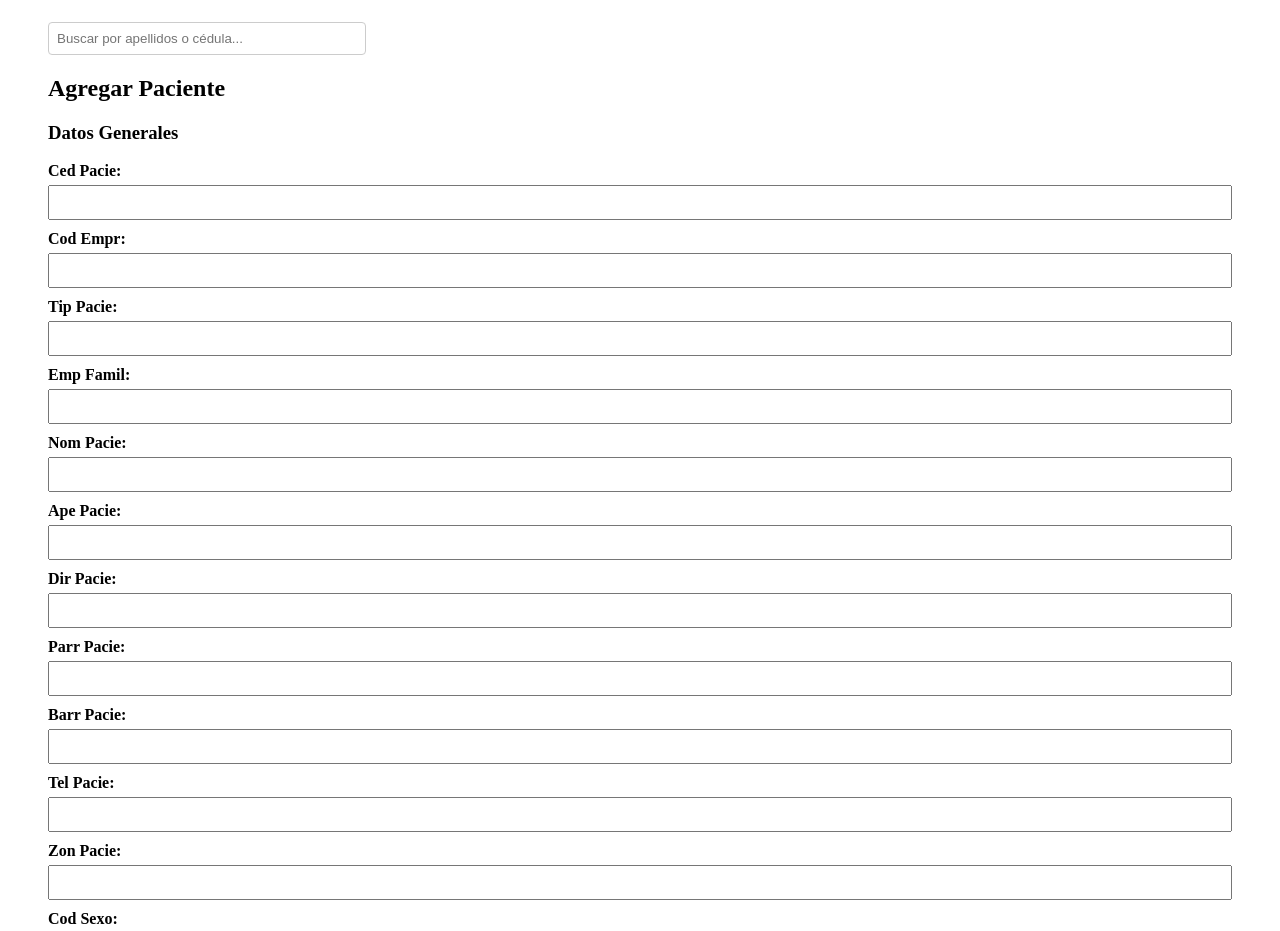
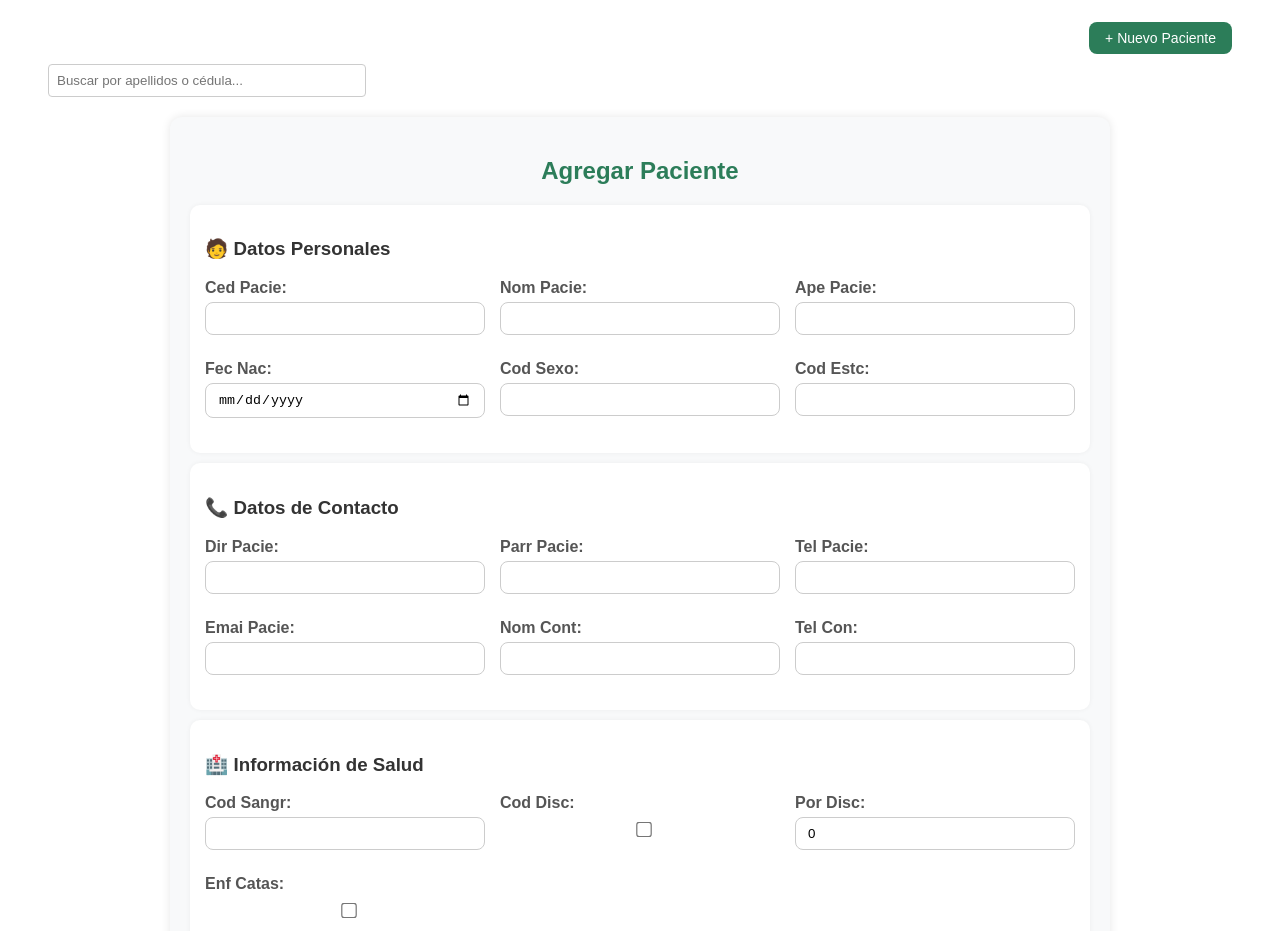
Before and after one commit to ecornejoprv/desarrollo-dispensario, a React (Vite) app in the folder frontend/: page /pacientes in a window 1280 px wide. Shown: the part 120-1051 px from the top of the page. Built offline with nearby package versions, Linux system fonts and the light colour scheme; no server answers; sample sign-in values are in the browser's storage.

Commit message:
MODIFICACIÓN FORMULARIO PACIENTES, MEJORA DE DISEÑOS

```diff
--- a/frontend/src/pages/PacienteForm.jsx
+++ b/frontend/src/pages/PacienteForm.jsx
@@ -35,7 +35,7 @@ export default function PacienteForm({ guardarPaciente, pacienteEditando }) {
     pacie_late_pacie: "",
     pacie_est_pacie: "Activo",
   });
-
+  const [errores, setErrores] = useState({});
   useEffect(() => {
     if (pacienteEditando) {
       setFormData(pacienteEditando);
@@ -82,35 +82,101 @@ export default function PacienteForm({ guardarPaciente, pacienteEditando }) {
       ...formData,
       [name]: type === "checkbox" ? checked : value,
     });
+    setErrores({ ...errores, [name]: "" }); // Limpiar errores al escribir
+  };
+
+  const validarFormulario = () => {
+    let errores = {};
+
+    if (!formData.pacie_ced_pacie) errores.pacie_ced_pacie = "La cédula es obligatoria.";
+    if (!formData.pacie_nom_pacie) errores.pacie_nom_pacie = "El nombre es obligatorio.";
+    if (!formData.pacie_ape_pacie) errores.pacie_ape_pacie = "El apellido es obligatorio.";
+    if (!formData.pacie_tel_pacie) errores.pacie_tel_pacie = "El teléfono es obligatorio.";
+    if (!formData.pacie_emai_pacie) errores.pacie_emai_pacie = "El correo electrónico es obligatorio.";
+    if (!formData.pacie_fec_nac) errores.pacie_fec_nac = "La fecha de nacimiento es obligatoria.";
+
+    setErrores(errores);
+    return Object.keys(errores).length === 0;
   };
 
   const handleSubmit = (e) => {
     e.preventDefault();
+    if (!validarFormulario()) {
+      alert("Por favor, completa todos los campos obligatorios.");
+      return;
+    }
     guardarPaciente(formData);
+    setFormData({
+      pacie_ced_pacie: "",
+      pacie_nom_pacie: "",
+      pacie_ape_pacie: "",
+      pacie_tel_pacie: "",
+      pacie_emai_pacie: "",
+      pacie_fec_nac: "",
+      pacie_est_pacie: "Activo",
+    });
   };
+
 
   return (
     <form onSubmit={handleSubmit} className="paciente-form">
       <h2>{pacienteEditando ? "Editar Paciente" : "Agregar Paciente"}</h2>
 
+      {/* Sección de Datos Personales */}
       <div className="form-section">
-        <h3>Datos Generales</h3>
+        <h3>🧑 Datos Personales</h3>
         <div className="form-grid">
-          {Object.entries(formData).map(([key, value]) => (
+          {["pacie_ced_pacie", "pacie_nom_pacie", "pacie_ape_pacie", "pacie_fec_nac", "pacie_cod_sexo", "pacie_cod_estc"].map((key) => (
             <div className="form-group" key={key}>
-              <label>{key.replace(/pacie_|_/g, ' ').replace(/\b\w/g, (char) => char.toUpperCase())}:</label>
-              {typeof value === 'boolean' ? (
+              <label>{key.replace(/pacie_|_/g, ' ').replace(/\b\w/g, char => char.toUpperCase())}:</label>
+              <input
+                type={key.includes("fec") ? "date" : "text"}
+                name={key}
+                value={formData[key]}
+                onChange={handleChange}
+              />
+            </div>
+          ))}
+        </div>
+      </div>
+
+      {/* Sección de Contacto */}
+      <div className="form-section">
+        <h3>📞 Datos de Contacto</h3>
+        <div className="form-grid">
+          {["pacie_dir_pacie", "pacie_parr_pacie", "pacie_tel_pacie", "pacie_emai_pacie", "pacie_nom_cont", "pacie_tel_con"].map((key) => (
+            <div className="form-group" key={key}>
+              <label>{key.replace(/pacie_|_/g, ' ').replace(/\b\w/g, char => char.toUpperCase())}:</label>
+              <input
+                type="text"
+                name={key}
+                value={formData[key]}
+                onChange={handleChange}
+              />
+            </div>
+          ))}
+        </div>
+      </div>
+
+      {/* Sección de Salud */}
+      <div className="form-section">
+        <h3>🏥 Información de Salud</h3>
+        <div className="form-grid">
+          {["pacie_cod_sangr", "pacie_cod_disc", "pacie_por_disc", "pacie_enf_catas"].map((key) => (
+            <div className="form-group" key={key}>
+              <label>{key.replace(/pacie_|_/g, ' ').replace(/\b\w/g, char => char.toUpperCase())}:</label>
+              {typeof formData[key] === 'boolean' ? (
                 <input
                   type="checkbox"
                   name={key}
-                  checked={value}
+                  checked={formData[key]}
                   onChange={handleChange}
                 />
               ) : (
                 <input
-                  type={key.includes("fec") ? "date" : key.includes("por_disc") ? "number" : "text"}
+                  type={key.includes("por_disc") ? "number" : "text"}
                   name={key}
-                  value={value}
+                  value={formData[key]}
                   onChange={handleChange}
                 />
               )}
@@ -124,4 +190,5 @@ export default function PacienteForm({ guardarPaciente, pacienteEditando }) {
       </button>
     </form>
   );
+
 }
--- a/frontend/src/pages/Pacientes.jsx
+++ b/frontend/src/pages/Pacientes.jsx
@@ -62,6 +62,12 @@ export default function Pacientes() {
   return (
     <div className="pacientes-container">
       <h1>Gestión de Pacientes</h1>
+      {/* Botón para crear un nuevo paciente */}
+      <div className="button-container">
+          <button onClick={() => setPacienteEditando(null)} className="nuevo-paciente-button">
+            + Nuevo Paciente
+          </button>
+        </div>
 
       {/* Campo de búsqueda */}
       <div className="search-container">
--- a/frontend/src/pages/styles/pacientes.css
+++ b/frontend/src/pages/styles/pacientes.css
@@ -86,3 +86,117 @@
   background-color: #e0e0e0;
   cursor: not-allowed;
 }
+
+/* estilos generales del formulario */
+.paciente-form {
+  max-width: 900px;
+  margin: 0 auto;
+  padding: 20px;
+  background: #f8f9fa;
+  border-radius: 12px;
+  box-shadow: 0 0 10px rgba(0, 0, 0, 0.1);
+  font-family: Arial, sans-serif;
+  color: #333;
+}
+
+/* título del formulario */
+.paciente-form h2 {
+  text-align: center;
+  color: #2c7d59;
+  margin-bottom: 20px;
+}
+
+/* secciones del formulario */
+.form-section {
+  margin-bottom: 25px;
+  padding: 15px;
+  background: white;
+  border-radius: 10px;
+  box-shadow: 0 0 5px rgba(0, 0, 0, 0.05);
+}
+
+/* contenedor de grid para organizar campos */
+.form-grid {
+  display: grid;
+  grid-template-columns: repeat(auto-fit, minmax(250px, 1fr));
+  gap: 15px;
+  margin-top: 10px;
+}
+
+/* estilo de cada grupo de campos */
+.form-group {
+  display: flex;
+  flex-direction: column;
+}
+
+/* etiquetas */
+.form-group label {
+  margin-bottom: 5px;
+  font-weight: bold;
+  color: #555;
+}
+
+/* campos de entrada */
+.form-group input[type="text"],
+.form-group input[type="date"],
+.form-group input[type="number"],
+.form-group input[type="email"] {
+  padding: 8px 12px;
+  border: 1px solid #ccc;
+  border-radius: 8px;
+  transition: all 0.3s ease;
+}
+
+/* checkbox */
+.form-group input[type="checkbox"] {
+  margin-top: 6px;
+  transform: scale(1.2);
+}
+
+/* efectos al enfocar */
+.form-group input:focus {
+  outline: none;
+  border-color: #2c7d59;
+  box-shadow: 0 0 5px rgba(44, 125, 89, 0.5);
+}
+
+/* botón de enviar */
+.submit-button {
+  display: block;
+  width: 100%;
+  padding: 10px;
+  background: linear-gradient(135deg, #2c7d59, #58b981);
+  color: white;
+  border: none;
+  border-radius: 10px;
+  font-size: 16px;
+  cursor: pointer;
+  transition: background 0.3s ease;
+}
+
+.submit-button:hover {
+  background: linear-gradient(135deg, #58b981, #2c7d59);
+}
+
+/* Contenedor del botón Nuevo Paciente */
+.button-container {
+  display: flex;
+  justify-content: flex-end;
+  margin-bottom: 10px;
+}
+
+/* Botón Nuevo Paciente */
+.nuevo-paciente-button {
+  background-color: #2c7d59;
+  color: white;
+  padding: 8px 16px;
+  border: none;
+  border-radius: 8px;
+  font-size: 14px;
+  cursor: pointer;
+  transition: background 0.3s ease;
+}
+
+.nuevo-paciente-button:hover {
+  background-color: #58b981;
+}
```
